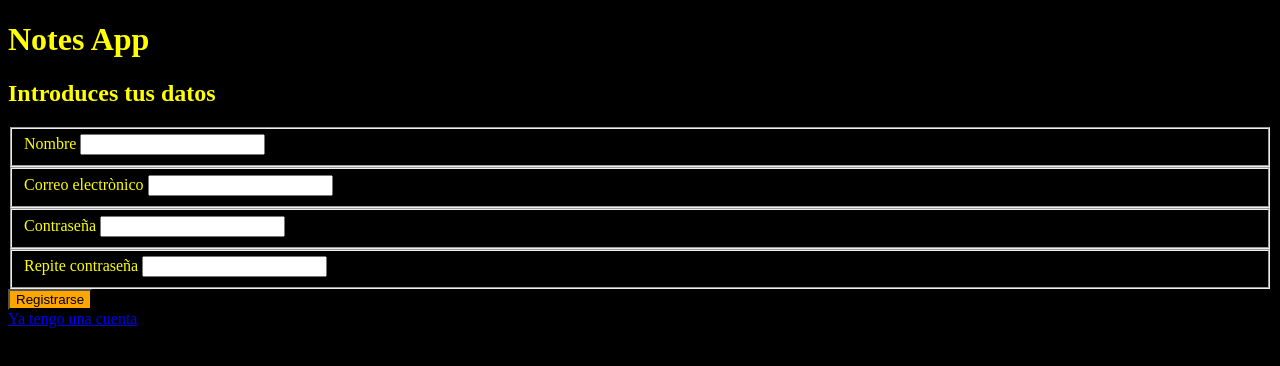
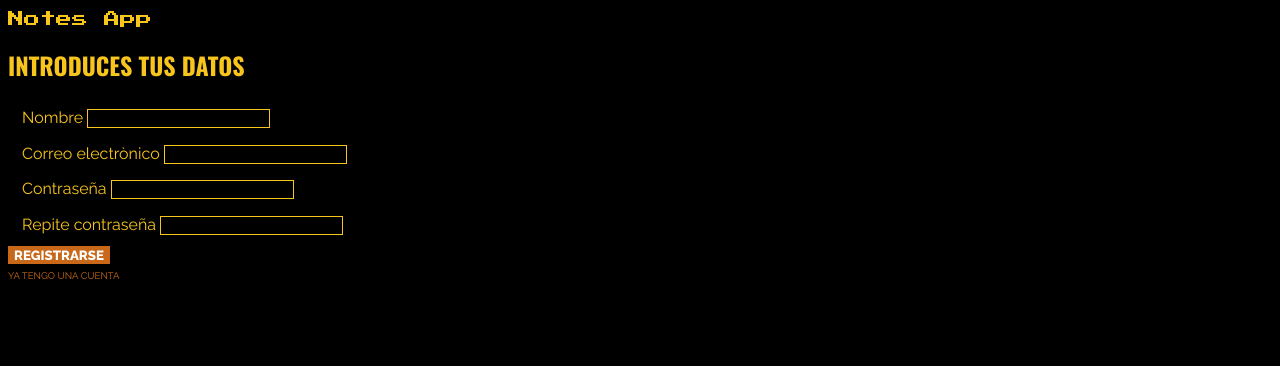
Before and after one commit to stefanoperaldini/NotesApp, a website: page www/index.html in a window 1280 px wide. Drawn offline with nearby package versions, Linux system fonts and the light colour scheme.

Commit message:
Font y color

```diff
--- a/www/css/comunes.css
+++ b/www/css/comunes.css
@@ -1,8 +1,54 @@
+@import url("https://fonts.googleapis.com/css?family=Oswald:400,500,700|Press+Start+2P|Raleway:400,700,800,900&display=swap");
+
+html {
+  --body-bg-color: black;
+  --button-link-color: #c86818;
+  --font-border-color: #f8c51d;
+}
+
 body {
-    background-color: black;
-    color: yellow;
+  background-color: var(--body-bg-color);
+  color: var(--font-border-color);
+  font-family: "Raleway", "Times New Roman", Times;
+  font-weight: 400;
+}
+
+.upper {
+  text-transform: uppercase;
+}
+
+fieldset {
+  border: none;
 }
 
 .submit {
-    background-color: orange;
+  background-color: var(--button-link-color);
+  color: white;
+  border: none;
+  font-family: "Raleway", "Times New Roman", Times;
+  font-weight: 800;
 }
+
+.linkSign {
+  color: var(--button-link-color);
+  text-decoration: none;
+  font-weight: 400;
+  font-size: 0.6rem;
+}
+
+header h1 {
+  font-family: "Press Start 2P", "Times New Roman", Times;
+  font-size: 1rem;
+  font-weight: 400;
+}
+
+body main h2 {
+  font-family: "Oswald", "Times New Roman", Times;
+  font-size: 1.5rem;
+  font-weight: 700;
+}
+
+input {
+  background-color: var(--body-bg-color);
+  border: 1px solid var(--font-border-color);
+}
--- a/www/index.html
+++ b/www/index.html
@@ -1,47 +1,43 @@
 <!DOCTYPE html>
 <html lang="es">
-
   <head>
-    <meta charset="UTF-8">
-    <meta name="viewport" content="width=device-width, initial-scale=1.0">
-    <meta http-equiv="X-UA-Compatible" content="ie=edge">
-    <meta name="author" content="Stefano Peraldini">
-    <meta name="description" content="Aplicacion Notes HaB">
+    <meta charset="UTF-8" />
+    <meta name="viewport" content="width=device-width, initial-scale=1.0" />
+    <meta http-equiv="X-UA-Compatible" content="ie=edge" />
+    <meta name="author" content="Stefano Peraldini" />
+    <meta name="description" content="Aplicacion Notes HaB" />
     <title>Notes</title>
-    <link rel="stylesheet" href="/css/style.css">
+    <link rel="stylesheet" href="/css/style.css" />
   </head>
 
   <body>
-
     <header>
       <h1>Notes App</h1>
     </header>
     <main>
-        <section id="contenido">
-            <h2>Introduces tus datos</h2>
-        </section>
+      <h2 class="upper">Introduces tus datos</h2>
       <form action="login.js" method="POST">
         <fieldset>
           <label for="name">Nombre</label>
-                <input type="text" name="name" id="name">
+          <input type="text" name="name" id="name" />
         </fieldset>
         <fieldset>
           <label for="email">Correo electrònico</label>
-                <input type="email" name="email" id="email">
+          <input type="email" name="email" id="email" />
         </fieldset>
         <fieldset>
           <label for="pwd1">Contraseña</label>
-                <input type="password" name="pwd1" id="pwd1">
+          <input type="password" name="pwd1" id="pwd1" />
         </fieldset>
         <fieldset>
           <label for="pwd2">Repite contraseña</label>
-                <input type="password" name="pwd2" id="pwd2">
+          <input type="password" name="pwd2" id="pwd2" />
         </fieldset>
-            <button type="submit" id="registro" class="submit">Registrarse</button>
+        <button type="submit" id="registro" class="submit upper">
+          Registrarse
+        </button>
       </form>
-        <a href="/acceso.html">Ya tengo una cuenta</a>
-
+      <a href="/acceso.html" class="linkSign upper">Ya tengo una cuenta</a>
     </main>
   </body>
-
 </html>
```
Also changed, not shown: www/acceso.html (+16 -18 lines), www/password.html (+10 -16 lines). Lines whose indentation alone changed are shown as unchanged.
